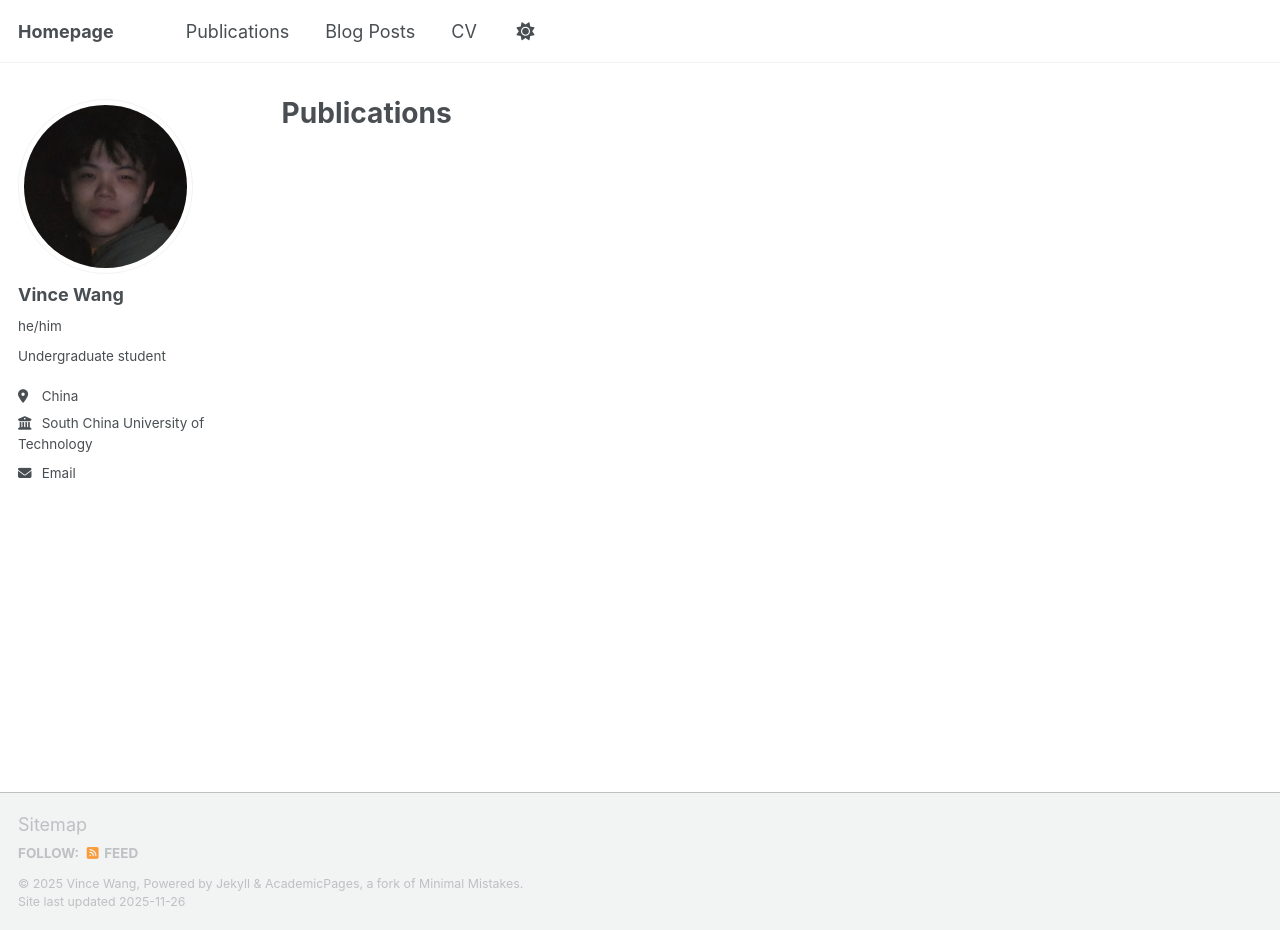
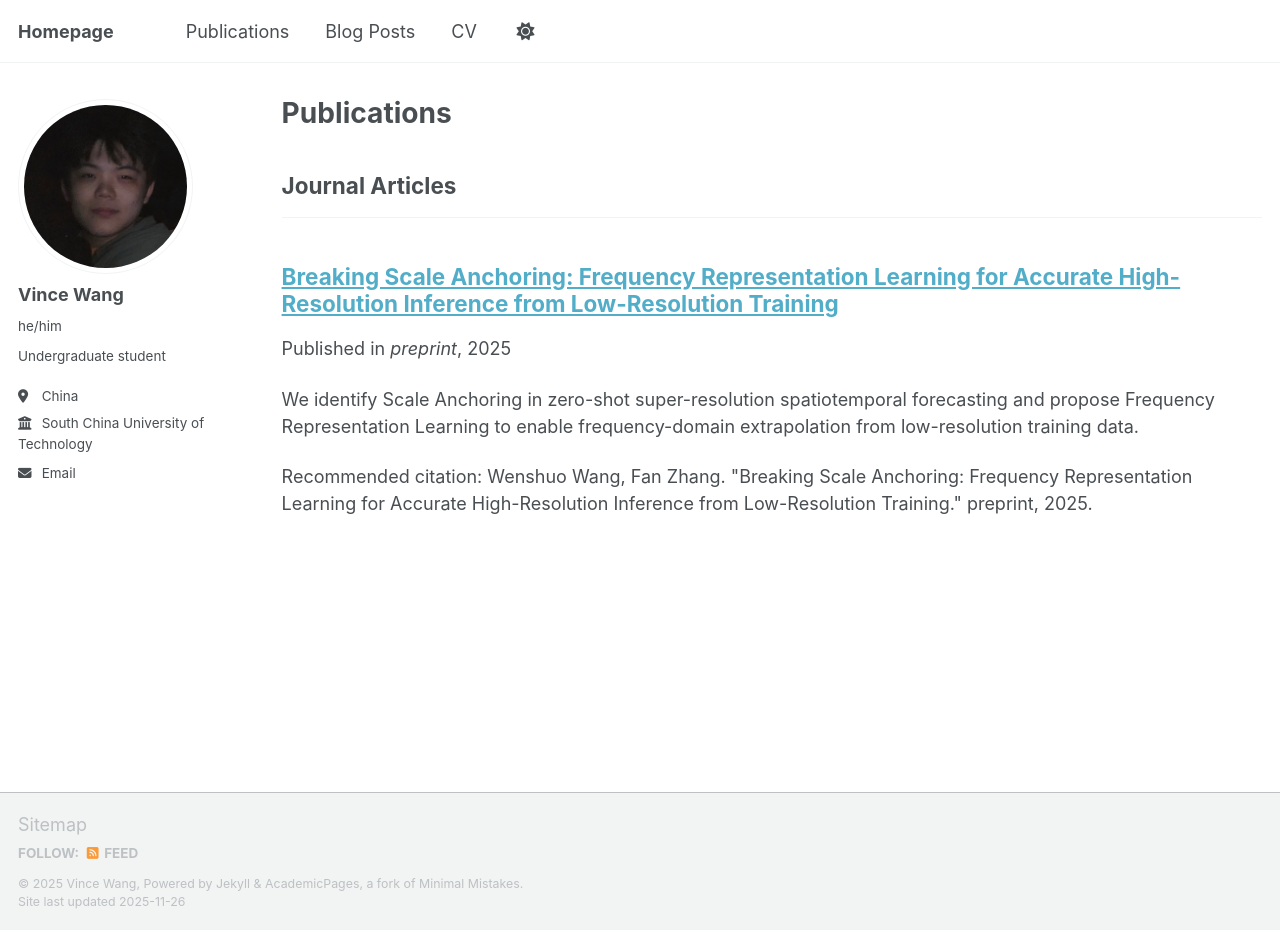
Before and after one commit to VinceWangVW/VinceWangVW.github.io, a Jekyll site: the page built from _pages/publications.html, in a window 1280 px wide and 930 px high. Built offline with Jekyll 4.4.1, drawn with Linux system fonts in a browser that asks for light colours; a script that is not in the unit is left out.

Commit message:
Update 7-breaking-scale-anchoring.md

```diff
--- a/_publications/7-breaking-scale-anchoring.md
+++ b/_publications/7-breaking-scale-anchoring.md
@@ -1,14 +1,18 @@
 ---
 title: "Breaking Scale Anchoring: Frequency Representation Learning for Accurate High-Resolution Inference from Low-Resolution Training"
 collection: publications
+category: manuscripts
 permalink: /publication/breaking-scale-anchoring
+excerpt: "We identify Scale Anchoring in zero-shot super-resolution spatiotemporal forecasting and propose Frequency Representation Learning to enable frequency-domain extrapolation from low-resolution training data."
 date: 2025-11-01
 venue: "preprint"
-# 如果以后有 arXiv 或 OpenReview 链接，可以填在下面
-# paperurl: "https://arxiv.org/abs/xxxx.xxxxx"
+# 有 arxiv / openreview 链接的话，可以在这里填：
+# paperurl: "https://openreview.net/..."
+# 下面这个 citation 只用于 CV 等地方的完整引用格式
+citation: "Wenshuo Wang, Fan Zhang. \"Breaking Scale Anchoring: Frequency Representation Learning for Accurate High-Resolution Inference from Low-Resolution Training.\" preprint, 2025."
 ---
 
 **Wenshuo Wang**, Fan Zhang† († Corresponding Author)
 
-- When deep learning models perform spatiotemporal forecasting at higher resolutions, they do not exhibit the power-law error decay characteristic of numerical solvers. Instead, their accuracy remains almost unchanged. We regard this long-accepted behavior as a problem, which we term **Scale Anchoring**.
-- We identify the core limitation behind Scale Anchoring as the Nyquist frequency of the training data. Based on this insight, we propose **Frequency Representation Learning** to induce frequency-domain extrapolation with only minor computational overhead, enabling the model to mitigate this issue.
+- When deep learning models perform spatiotemporal forecasting at higher resolutions, they do not exhibit the power-law error decay characteristic of numerical solvers. Instead, their accuracy remains almost unchanged. We regard this long-accepted behavior as a problem, which we term Scale Anchoring.
+- We identify the core limitation behind Scale Anchoring as the Nyquist frequency of the training data. Based on this insight, we propose Frequency Representation Learning to induce frequency-domain extrapolation with only minor computational overhead, enabling the model to mitigate this issue.
```
